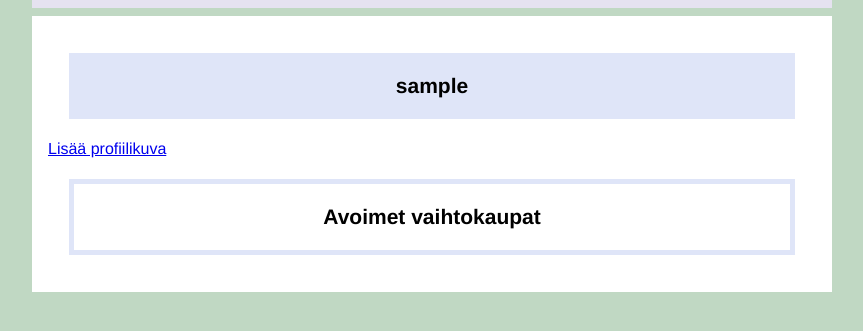
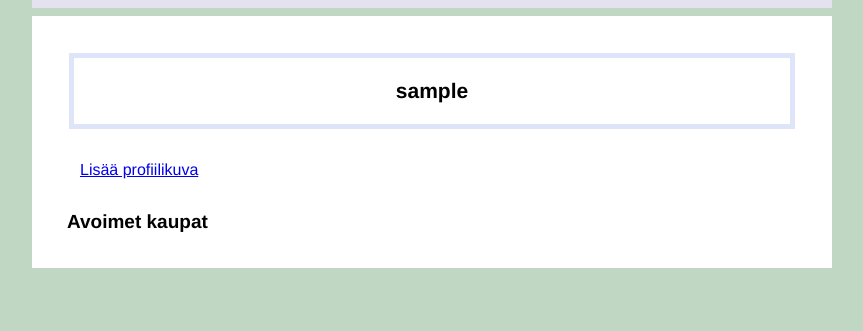
Before and after one commit to hakoanna/vaihtolainaus, a Flask app: page /user/1 in a window 1280 px wide. Shown: the part 153-484 px from the top of the page, without its empty margins (208-1071 px from the left). Run offline with Flask 3, Linux system fonts and the light colour scheme; the visitor is signed in with stand-in values (Sample User, id 1); data comes from the database, SQL or seed files in the repository; data that the repository does not hold is empty.

Commit message:
CSS implemented everywhere / other small fixes

```diff
--- a/asks.py
+++ b/asks.py
@@ -109,7 +109,7 @@ def remove_ask(ask_id):
     db.execute(sql, [ask_id])
 
 def search_asks(query):
-    sql = """SELECT a.id, a.title
+    sql = """SELECT a.id, a.title, a.type
             FROM asks a, ask_classes c
             WHERE (c.value LIKE ? AND a.id = c.ask_id) OR a.title LIKE ?
             GROUP BY a.id"""
--- a/static/main.css
+++ b/static/main.css
@@ -48,7 +48,7 @@ nav li:not(:last-of-type) {
 .info {
   border: 2px solid white;
   margin: 0.5em;
-  padding: 0.5em;
+  padding: 1em;
   background-color: rgb(141, 162, 199);
   color: white;
 }
@@ -133,3 +133,28 @@ h4 {
 h5 {
   font-size: 16px;
 }
+
+.search {
+  margin: 3em;
+}
+
+.s_result {
+    background-color: rgb(247, 248, 252);
+    border: 5px solid rgb(143, 168, 197);
+    margin-left: 2em;
+    margin-right: 2em;
+    margin-bottom: 0.1em;
+    padding: 1em 1.5em;
+}
+
+.gen {
+  margin: 2em;
+}
+
+.user_ask {
+  border: 5px solid rgb(143, 168, 197);
+  margin-left: 2em;
+  margin-bottom: 0.1em;
+  margin-right: 5em;
+  padding: 0.5em 0.5em;
+}
--- a/templates/edit_ask.html
+++ b/templates/edit_ask.html
@@ -5,6 +5,7 @@
 {% block content%}
 <h2>Ehdotuksen muokkaus</h2>
 
+<div class="gen">
 <form action="/edit_ask/{{ ask.id }}" method="post">
   <p>
     Otsikko:<br />
@@ -33,4 +34,5 @@
   <input type="submit" value="Lähetä muutokset" />
   <input type="hidden" name="ask_id" value="{{ ask.id }}"/>
 </form>
+</div>
 {% endblock %}
--- a/templates/login.html
+++ b/templates/login.html
@@ -3,6 +3,7 @@
 {% block title %}Kirjautuminen{% endblock %}
 
 {% block content%}
+<div class="gen">
 {% if session.username %}
   <p>
     Olet kirjautunut nimellä {{ session.username }}
@@ -28,7 +29,8 @@
     {% endif %}
 
     <input type="hidden" name="csrf_token" value="{{ session.csrf_token }}" />
-    <input type="submit" value="Kirjaudu" />
+    <input type="submit" value="Kirjaudu sisään" />
   </form>
 {% endif %}
+</div>
 {% endblock %}
--- a/templates/remove_ask.html
+++ b/templates/remove_ask.html
@@ -3,8 +3,9 @@
 {% block title %}Ehdotuksen poisto{% endblock %}
 
 {% block content%}
-<h2>Ehdotuksen muokkaus</h2>
+<h2>Ehdotuksen poisto</h2>
 
+<div class="gen">
 <form action="/remove_ask/{{ ask.id }}" method="post">
   <p>
     Haluatko varmasti poistaa ehdotuksen?
@@ -14,4 +15,5 @@
   <input type="submit" name="cancel" value="Peruuta" />
   <input type="hidden" name="ask_id" value="{{ ask.id }}"/>
 </form>
+</div>
 {% endblock %}
--- a/templates/show_user.html
+++ b/templates/show_user.html
@@ -3,14 +3,9 @@
 {% block title %}{{ user.username }}{% endblock %}
 
 {% block content%}
-<h2>{{ user.username }}</h2>
+<h3>{{ user.username }}</h3>
 
-{% for message in get_flashed_messages() %}
-<p>
-  <b>{{ message }}</b>
-</p>
-{% endfor %}
-
+<div class="gen">
 <p>
   {% if user.has_image %}
   <img class="shrinkToFit" src="/image/{{ user.id }}" width="150" height="150"/>
@@ -29,24 +24,30 @@
   {% for point in data %}
     {% if point.status == 1 %}
       {% if point.total == 1 %}
-        Käyttäjällä on {{ point.total }} avoin vaihtokauppa.
+        Käyttäjällä on {{ point.total }} avoin kauppa.
       {% else %}
-        Käyttäjällä on {{ point.total }} avointa vaihtokauppaa.
+        Käyttäjällä on {{ point.total }} avointa kauppaa.
       {% endif %}
     {% else %}
-      Käyttäjä on tehnyt {{ point.total }} vaihtokaupat.
+      Käyttäjä on tehnyt {{ point.total }} kaupat.
     {% endif %}
     <br />
   {% endfor %}
 </p>
+</div>
+<h4>Avoimet kaupat</h4>
 
-<h3>Avoimet vaihtokaupat</h3>
 
-<u>
-  {% for ask in asks %}
-    {% if ask.status == 1 %}
-      <li><a href="/ask/{{ ask.id }}">{{ ask.title }}</a></li>
-    {% endif %}
-  {% endfor %}
-</u>
+{% for ask in asks %}
+{% if ask.status == 1 %}
+<div class="user_ask">
+  {% if ask.type == 'A' %}
+  Vaihto:
+  {% else %}
+  Lainaus:
+  {% endif %}
+  <a href="/ask/{{ ask.id }}">{{ ask.title }}</a>
+</div>
+{% endif %}
+{% endfor %}
 {% endblock %}
--- a/users.py
+++ b/users.py
@@ -9,11 +9,10 @@ def get_user(user_id):
     return result[0] if result else None
 
 def get_asks(user_id):
-    sql = "SELECT id, title, status FROM asks WHERE user_id = ? ORDER BY id DESC"
+    sql = "SELECT id, title, status, type FROM asks WHERE user_id = ? ORDER BY id DESC"
     return db.query(sql, [user_id])
 
 def create_user(username, password):
-    print("menee luontiin users.py")
     password_hash = generate_password_hash(password)
     sql = "INSERT INTO users (username, password_hash) VALUES (?, ?)"
     db.execute(sql, [username, password_hash])
```
Also changed, not shown: templates/add_profile_image.html (+2 -6 lines), templates/register.html (+2 -6 lines), templates/search.html (+11 -6 lines), templates/show_ask.html (+4 -5 lines).
